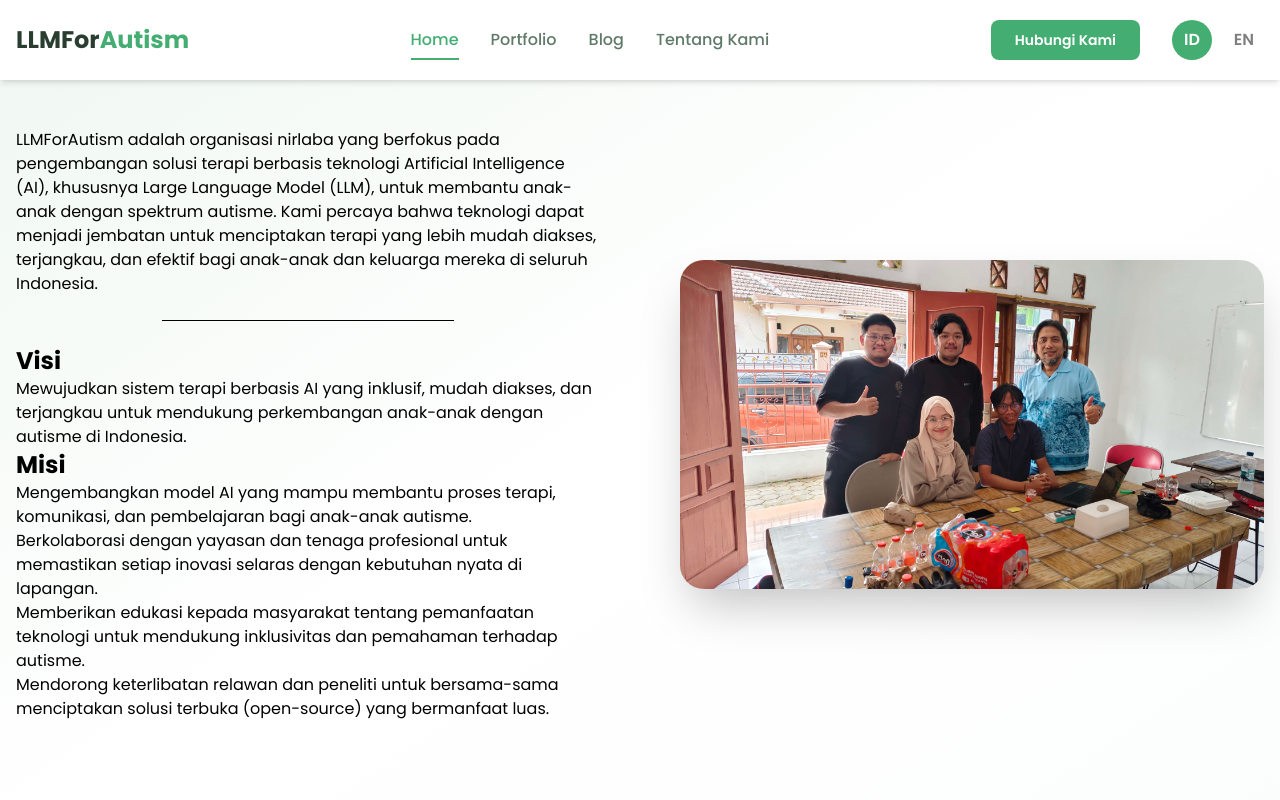
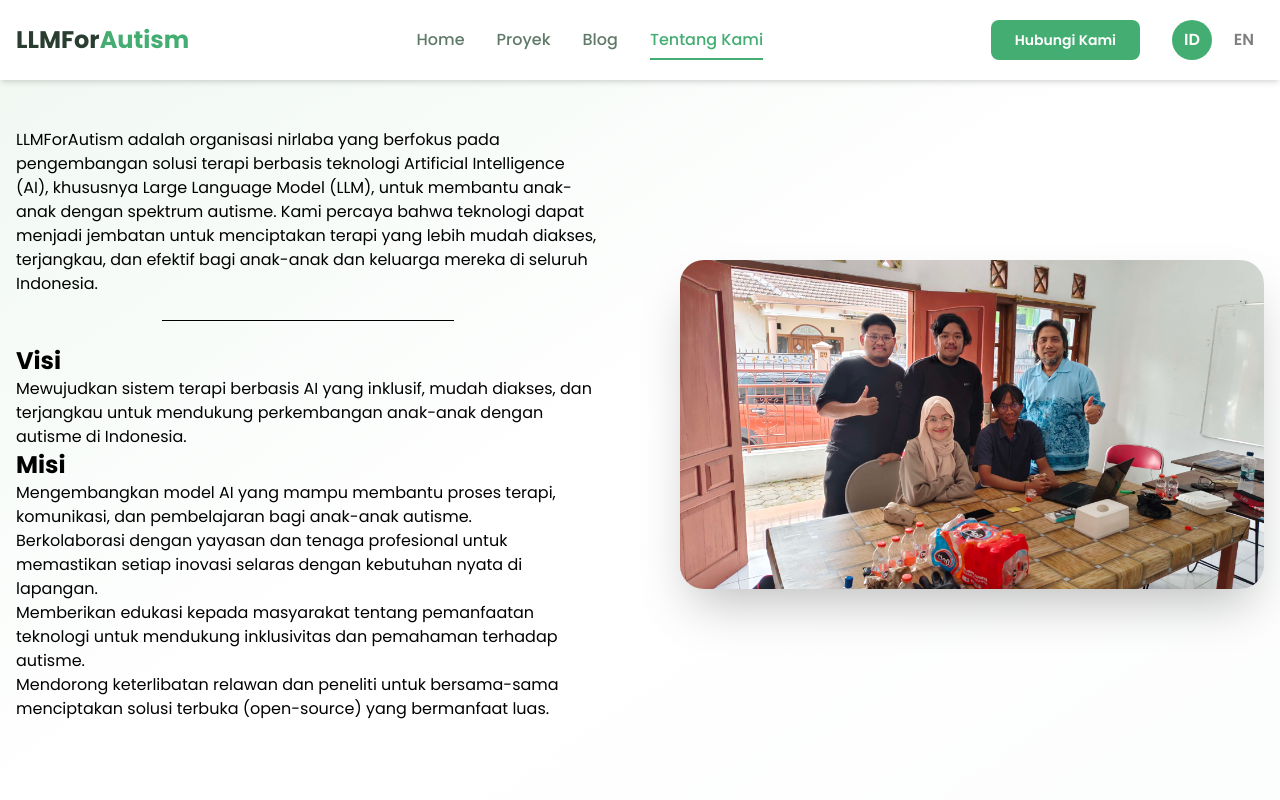
Before and after one commit to LLMForAutism/web, a Next.js app: page /about in a window 1280 px wide. Shown: the top 800 px of the page. Built offline with nearby package versions, Linux system fonts and the light colour scheme.

Commit message:
fix: navbar ui active response

```diff
--- a/src/components/navbar.tsx
+++ b/src/components/navbar.tsx
@@ -5,13 +5,14 @@ import { Menu, X } from "lucide-react";
 import { Button } from "./ui/button";
 import LangSwitcher from "./ui/lang-switcher";
 import Link from "next/link";
+import { usePathname } from "next/navigation";
 
 export default function Navbar() {
   const [isOpen, setIsOpen] = useState(false);
 
   const navItems = [
     { label: "Home", href: "/" },
-    { label: "Portfolio", href: "#portfolio" },
+    { label: "Proyek", href: "#proyek" },
     { label: "Blog", href: "#blog" },
     { label: "Tentang Kami", href: "/about" },
   ];
@@ -21,6 +22,8 @@ export default function Navbar() {
     const element = document.querySelector(href);
     element?.scrollIntoView({ behavior: "smooth" });
   };
+
+  const pathname = usePathname();
 
   return (
     <nav className="fixed top-0 left-0 right-0 z-50 bg-white shadow-md">
@@ -42,11 +45,10 @@ export default function Navbar() {
               <Link
                 key={item.label}
                 href={item.href}
-                className={`relative text-base font-medium transition-colors duration-200 py-2 ${
-                  index === 0
+                className={`relative text-base font-medium transition-colors duration-200 py-2 ${pathname === item.href
                     ? "text-jade-green after:absolute after:bottom-0 after:left-0 after:right-0 after:h-0.5 after:bg-jade-green"
                     : "text-muted-foreground hover:text-jade-green"
-                }`}
+                  }`}
                 style={{ fontFamily: "Poppins, sans-serif" }}
               >
                 {item.label}
@@ -81,15 +83,14 @@ export default function Navbar() {
         {isOpen && (
           <div className="md:hidden py-4 border-t border-border animate-in slide-in-from-top duration-200">
             <div className="flex flex-col gap-2">
-              {navItems.map((item, index) => (
+              {navItems.map((item) => (
                 <Link
                   key={item.label}
                   href={item.href}
-                  className={`text-base font-medium transition-all duration-200 py-3 px-4 rounded-md ${
-                    index === 0
+                  className={`text-base font-medium transition-all duration-200 py-3 px-4 rounded-md ${pathname === item.href
                       ? "text-jade-green bg-primary/10"
                       : "text-muted-foreground hover:text-jade-green hover:bg-primary/10"
-                  }`}
+                    }`}
                   style={{ fontFamily: "Poppins, sans-serif" }}
                   onClick={() => setIsOpen(false)}
                 >
```
